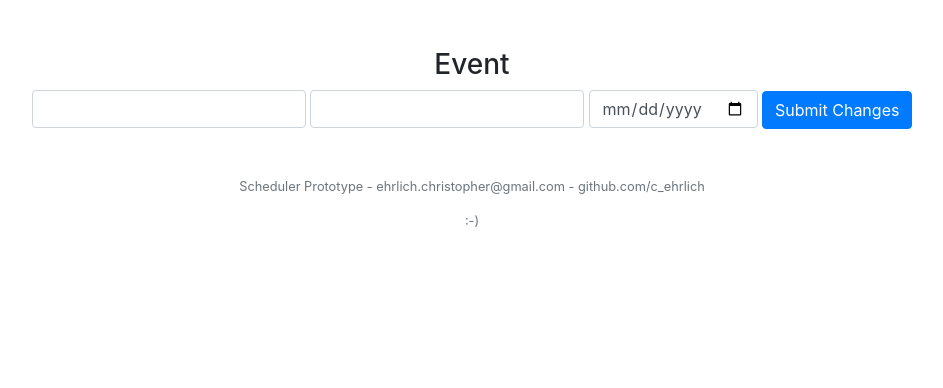
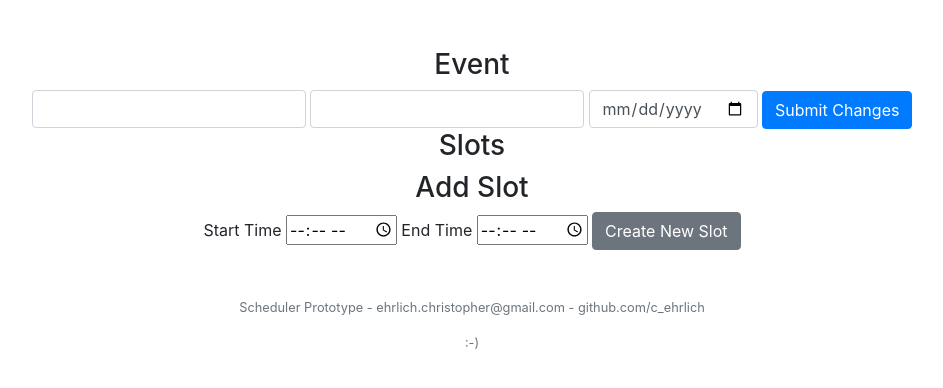
Before and after one commit to c-ehrlich/cs50-scheduler, a Flask app: template templates/edit.html in a window 1280 px wide. Shown: the part 76-464 px from the top of the page, without its empty margins (168-1111 px from the left). Run offline with Flask 2, Linux system fonts and the light colour scheme; the template is opened without the code that fills it, so the values that code supplies are empty; parts of the project's set-up code (start-up, migrations or seed data) failed here and were passed over; some libraries are stand-ins or nearby versions.

Commit message:
add UI for changing, deleting, and adding slots

```diff
--- a/app.py
+++ b/app.py
@@ -340,8 +340,11 @@ def edit(event_hash):
         if session.get("user_id") != event['owner_id']:
             return apology("Sorry, you don't own this event!")
 
+        # get the slots
+        slots = db.execute("SELECT * FROM slots WHERE event_id = ?", event['id'])
+
         # show the edit page for that event
-        return render_template("edit.html", event=event)
+        return render_template("edit.html", event=event, slots=slots)
 
     if request.method == "POST":
 
--- a/templates/edit.html
+++ b/templates/edit.html
@@ -13,4 +13,25 @@
         <input autocomplete="off" class="form-control" name="date" value="{{ event.date }}" type="date">
         <button class="btn btn-primary" type="submit">Submit Changes</button>
     </form>
+    <h3>Slots</h3>
+    {% for slot in slots %}
+        {{ slot }}
+        <form action="/slot_edit/{{ slot.id }}" method="post">
+            <input type="time" name="{{ slot.id }}.time_start" value="{{ slot.time_start }}">
+            <input type="time" name="{{ slot.id }}.time_end" value="{{ slot.time_end }}">
+            <button class="btn btn-secondary" type="submit">Submit Changes</button>
+        </form>
+        <form action="/slot_delete/{{ slot.id }}" method="post">
+            <input type=submit class="btn btn-secondary" value="Delete Slot">
+        </form>
+        <hr>
+    {% endfor %}
+    <h3>Add Slot</h3>
+    <form action="slot_add" method="post">
+        <label for="slot_start">Start Time</label>
+        <input type="time" name="slot_start">
+        <label for="slot_end">End Time</label>
+        <input type="time" name="slot_end">
+        <button class="btn btn-secondary" type="submit">Create New Slot</button>
+    </form>
 {% endblock %}
```
